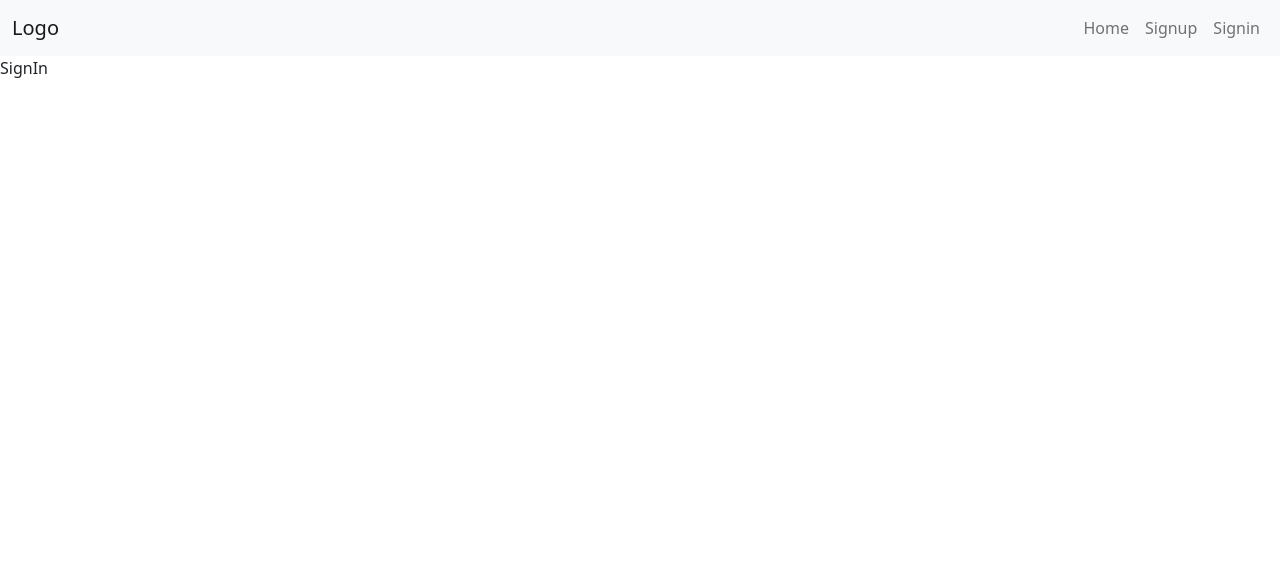
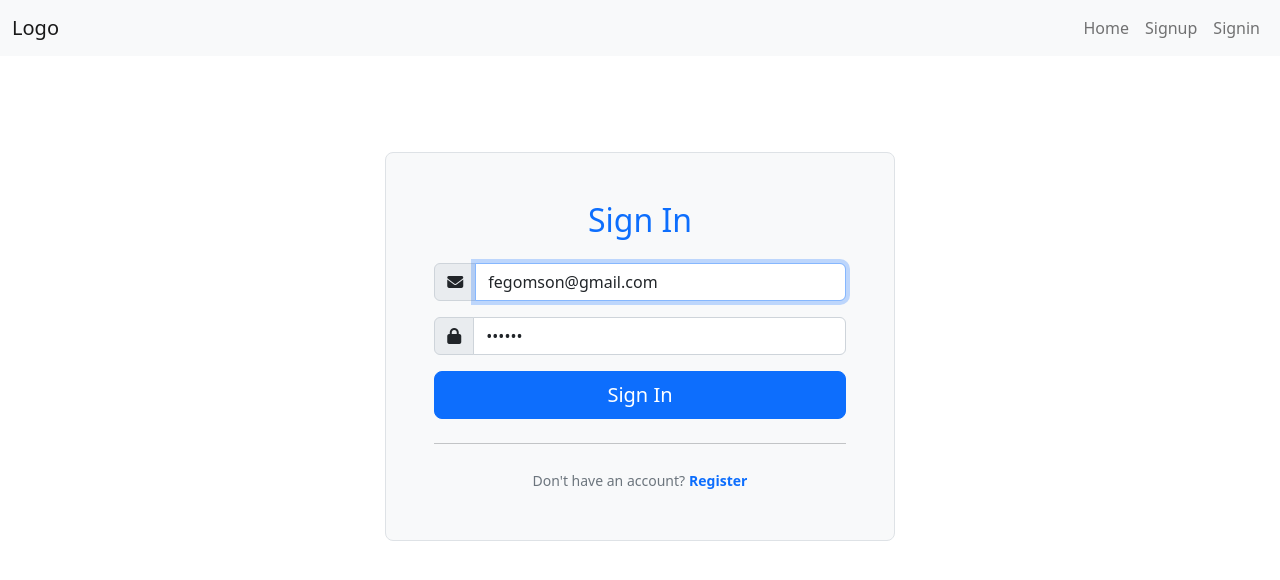
Before and after one commit to femmor/efoody, a React (Create React App) app in the folder client/: page /signin in a window 1280 px wide. Shown: the top 580 px of the page. Built offline with nearby package versions, Linux system fonts and the light colour scheme.

Commit message:
Setup Signin component UI

```diff
--- a/client/src/components/App.js
+++ b/client/src/components/App.js
@@ -4,7 +4,7 @@ import { Home, NotFound, SignIn, SignUp } from '../pages';
 
 const App = () => {
   return (
-    <div className="App">
+    <>
       <Router>
         <Header />
         <Routes>
@@ -14,7 +14,7 @@ const App = () => {
           <Route path="*" element={<NotFound />} />
         </Routes>
       </Router>
-    </div>
+    </>
   );
 };
 
--- /dev/null
+++ b/client/src/pages/signin/SignIn.css
@@ -0,0 +1,10 @@
+.signin-link {
+  text-decoration: none;
+}
+
+/* Media Queries */
+@media screen and (max-width: 990px) {
+  .signin-img {
+    display: none;
+  }
+}
--- a/client/src/pages/signin/SignIn.js
+++ b/client/src/pages/signin/SignIn.js
@@ -1,4 +1,119 @@
+import { useEffect, useRef, useState } from 'react';
+import { Link } from 'react-router-dom';
+
+import './SignIn.css';
+import { Loader } from '../../components/index';
+import { showErrorMsg } from '../../helpers/message';
+
 const SignIn = () => {
-  return <div>SignIn</div>;
+  const emailRef = useRef(null);
+  const [showAlert, setShowAlert] = useState(false);
+
+  const [formData, setFormData] = useState({
+    email: 'fegomson@gmail.com',
+    password: '123456',
+    errorMsg: false,
+    loading: false,
+    redirectToDashboard: false,
+  });
+
+  const { email, password, errorMsg, redirectToDashboard, loading } = formData;
+
+  const toggleAlert = () => {
+    setShowAlert(!showAlert);
+  };
+
+  useEffect(() => {
+    if (emailRef.current) {
+      emailRef.current.focus();
+    }
+  }, []);
+
+  const showSignInForm = () => (
+    <div>
+      <div className="col-md-10 mx-auto col-lg-6">
+        <form
+          className="p-4 p-md-5 border rounded-3 bg-light"
+          onSubmit={handleSubmit}
+          noValidate
+        >
+          <h2 className="text-center text-primary mb-4">Sign In</h2>
+          <div className="form-floating mb-3">
+            {/* email */}
+            <div className="input-group mb-3">
+              <span className="input-group-text">
+                <i className="fa fa-envelope"></i>
+              </span>
+              <input
+                name="email"
+                value={email}
+                type="email"
+                className="form-control"
+                placeholder="Email Address"
+                onChange={handleInputChange}
+                ref={emailRef}
+              />
+            </div>
+
+            {/* password */}
+            <div className="form-floating mb-3">
+              <div className="input-group mb-3">
+                <span className="input-group-text">
+                  <i className="fa fa-lock"></i>
+                </span>
+                <input
+                  name="password"
+                  value={password}
+                  type="password"
+                  className="form-control"
+                  placeholder="Create Password"
+                  onChange={handleInputChange}
+                />
+              </div>
+            </div>
+          </div>
+
+          {/* signup button */}
+          <button className="w-100 btn btn-lg btn-primary" type="submit">
+            Sign In
+          </button>
+
+          {/* Already have an account */}
+          <hr className="my-4" />
+          <div className="text-center">
+            <small className="text-muted">
+              <span className="me-1">Don't have an account?</span>
+              <Link to="/signup" className="signin-link">
+                <b>Register</b>
+              </Link>
+            </small>
+          </div>
+        </form>
+      </div>
+    </div>
+  );
+
+  const handleSubmit = e => {
+    e.preventDefault();
+  };
+
+  const handleInputChange = e => {
+    const { name, value } = e.target;
+
+    setFormData({
+      ...formData,
+      [name]: value,
+    });
+  };
+
+  return (
+    <div className="container col-xl-10 col-xxl-8 px-4 py-5">
+      <div className="row align-items-center g-lg-5 py-5">
+        {errorMsg && showErrorMsg(errorMsg, toggleAlert)}
+        {loading && <Loader />}
+        {showSignInForm()}
+      </div>
+    </div>
+  );
 };
 export default SignIn;
--- a/client/src/pages/signup/SignUp.js
+++ b/client/src/pages/signup/SignUp.js
@@ -1,7 +1,6 @@
 import { useState, useRef, useEffect } from 'react';
 import { isEmpty, isEmail, equals } from 'validator';
 import { Link } from 'react-router-dom';
-import signUp from '../../images/signup.png';
 import { Loader } from '../../components';
 import { showErrorMsg, showSuccessMsg } from '../../helpers/message';
 import { signup } from '../../api/auth';
@@ -17,8 +16,8 @@ const SignUp = () => {
     email: 'fegomson@gmail.com',
     password: '123456',
     password2: '123456',
-    successMsg: '',
-    errorMsg: '',
+    successMsg: false,
+    errorMsg: false,
     loading: false,
   });
 
@@ -113,16 +112,13 @@ const SignUp = () => {
 
   const showSignUpForm = () => (
     <>
-      <div className="col-lg-7 text-center text-lg-start">
-        <img className="signup-img" src={signUp} alt="Signup" />
-      </div>
-      <div className="col-md-10 mx-auto col-lg-5">
+      <div className="col-md-10 mx-auto col-lg-6">
         <form
           className="p-4 p-md-5 border rounded-3 bg-light"
           onSubmit={handleSubmit}
           noValidate
         >
-          <h2 className="text-center text-primary mb-4">Sign In</h2>
+          <h2 className="text-center text-primary mb-4">Create an account</h2>
           <div className="form-floating mb-3">
             {/* username */}
             <div className="input-group">
```
